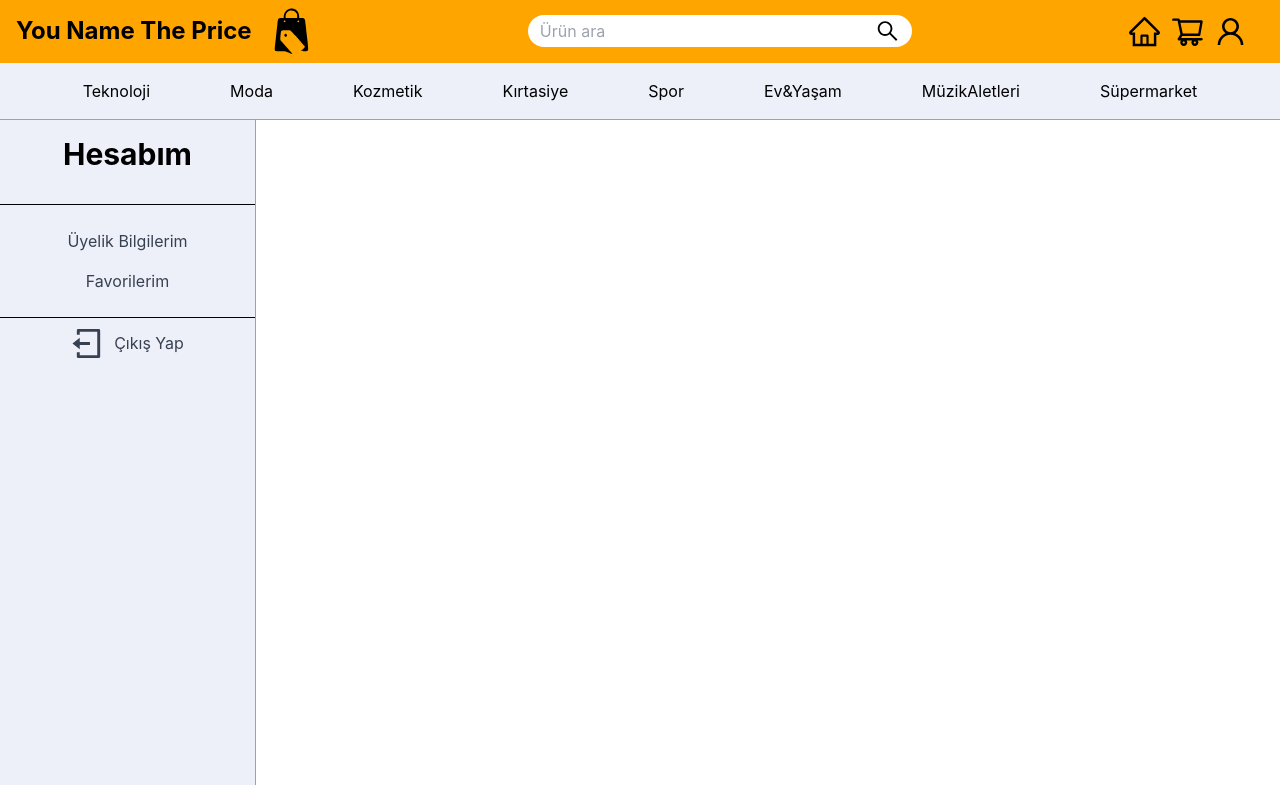
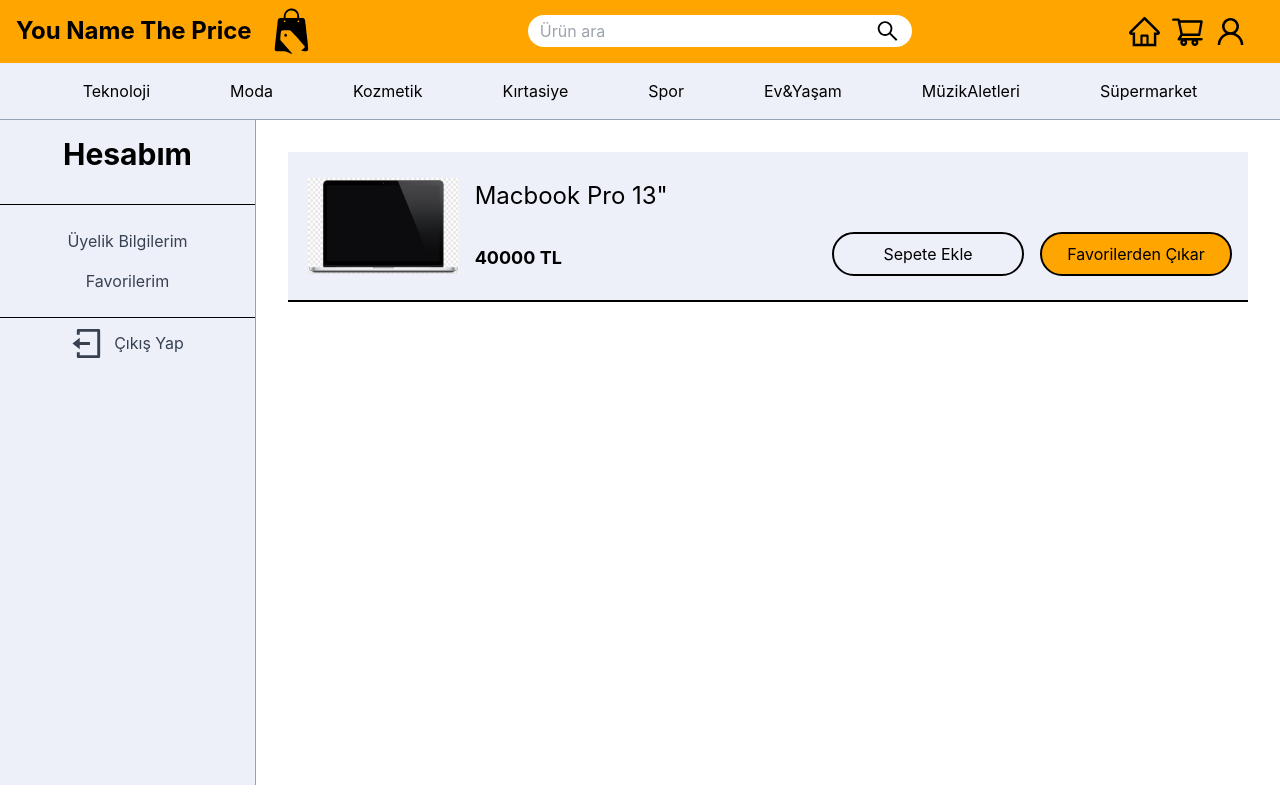
Before and after one commit to YouNameThePrice/YouNameThePrice-frontend, a React (Create React App) app: page /favorite in a window 1280 px wide. Built offline with nearby package versions, Linux system fonts and the light colour scheme.

Commit message:
Modified Favorite page

```diff
--- a/src/pages/Favorite.jsx
+++ b/src/pages/Favorite.jsx
@@ -1,13 +1,17 @@
 import React from "react";
 import ProfileSidebar from "../components/ProfileSidebar";
+import FavoriteCard from "../components/FavoriteCard";
 
 function Favorite() {
   return (
     <div className="flex flex-row  h-[83.2vh] max-h-screen">
       <ProfileSidebar />
 
-      {/* Favorilerim */}
-      <div></div>
+      {/* Favorite products container */}
+      <div className="flex flex-col space-y-4 p-8 overflow-y-scroll w-full">
+        {/* FavoriteCard */}
+        <FavoriteCard />
+      </div>
     </div>
   );
 }
```
